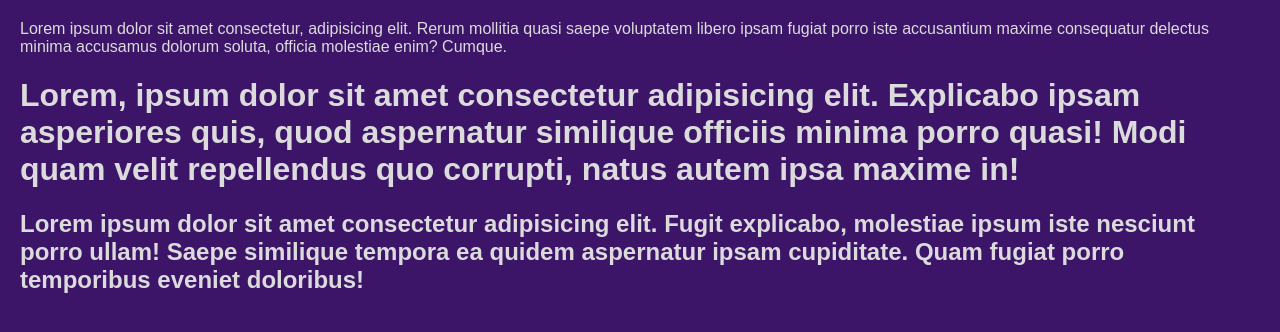
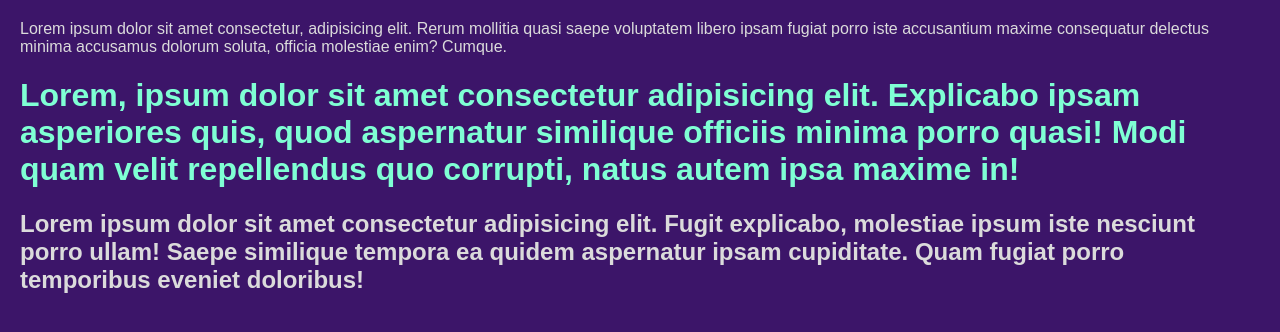
Before and after one commit to TOKAS1234/MEUPRIMEIROSITE, a plain HTML site: page index.html in a window 1280 px wide. Drawn offline with Linux system fonts and the light colour scheme.

Commit message:
alteração da cor do h1

```diff
--- a/index.html
+++ b/index.html
@@ -17,6 +17,9 @@
 
 
         }
+        h1{
+            color: aquamarine;
+        }
     </style>
 </head>
 <body>
```
